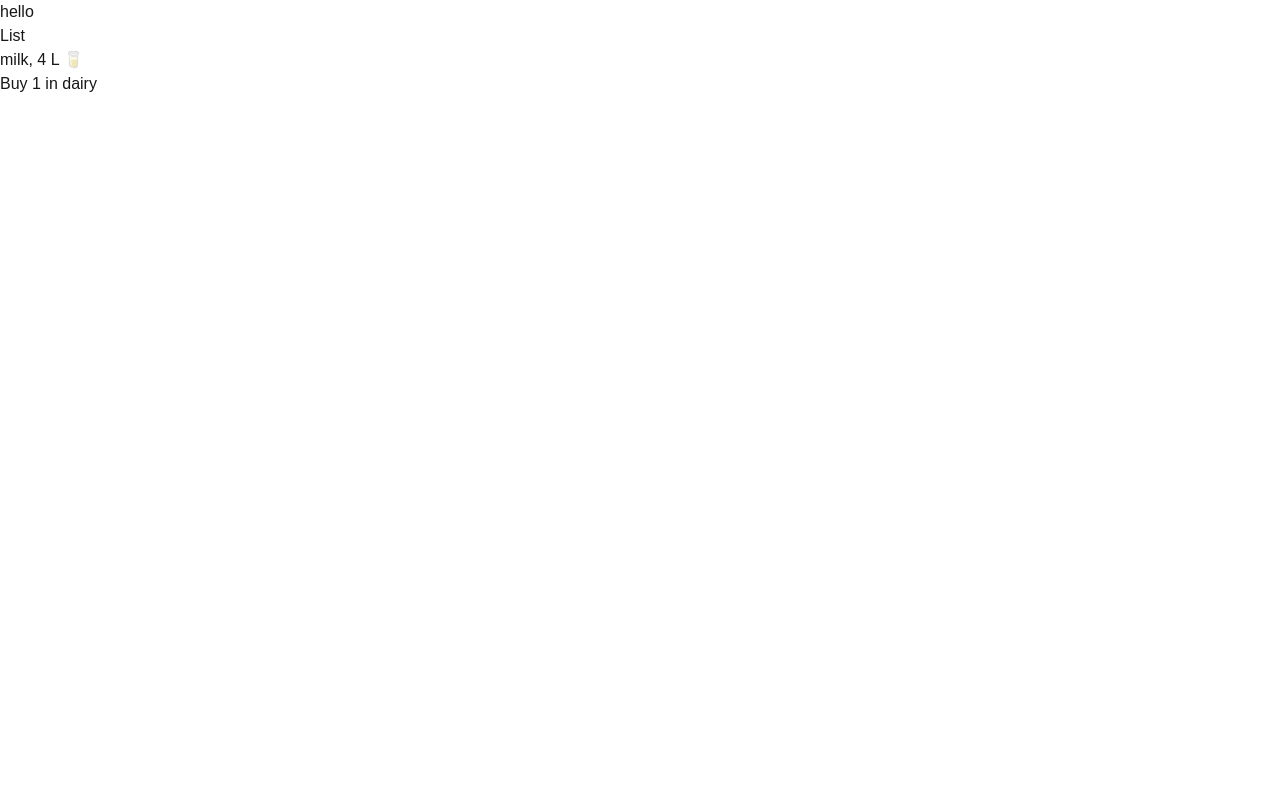
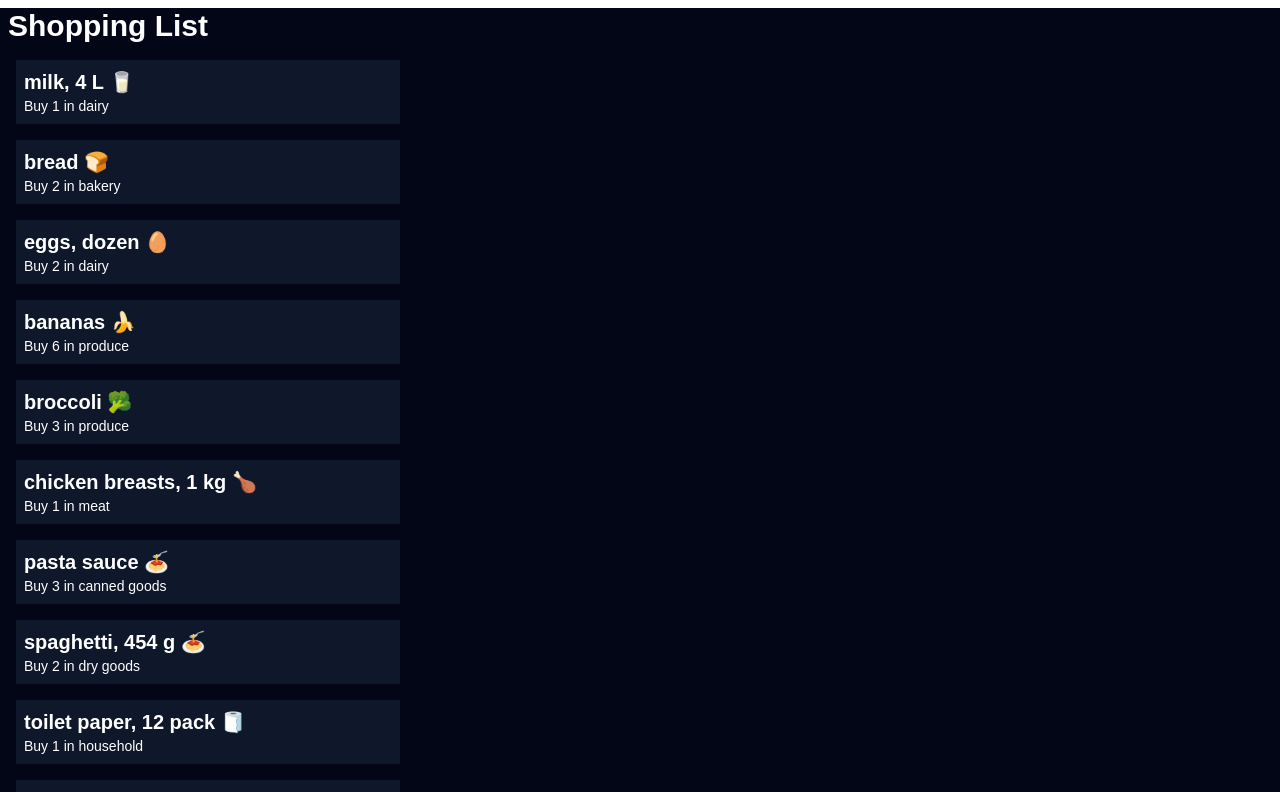
Before and after one commit to Florawang43/cprg306-assignments, a Next.js app: page /week-3 in a window 1280 px wide. Shown: the top 792 px of the page. Built offline with nearby package versions, Linux system fonts and the light colour scheme.

Commit message:
fix:bugs

```diff
--- a/app/page.js
+++ b/app/page.js
@@ -3,12 +3,34 @@ import Link from "next/link";
 import StudentInfo from "./week-2/student-info";
 
 export default function Home() {
+  const weeks = [
+    { weekname: "week-1", weekLink: "/week-1" },
+    { weekname: "week-2", weekLink: "/week-2" },
+    { weekname: "week-3", weekLink: "/week-3" },
+    { weekname: "week-4", weekLink: "/week-4" },
+    { weekname: "week-5", weekLink: "/week-5" },
+    { weekname: "week-6", weekLink: "/week-6" },
+  ];
   return (
-    <div>
-      <h1>CPRG 306: Web Development 2 - Assignments</h1>
-      <Link href="/week-2">week-2</Link>
+    <div className="z-10 max-w-5xl w-full items-center justify-between text-sm">
+      <h1 className="text-4xl font-bold mb-5">
+        CPRG 306: Web Development 2 - Assignments
+      </h1>
+      <ul>
+        {weeks.map((week) => {
+          return (
+            <li
+              key={week.weekname}
+              className="hover:text-green-400 hover:underline"
+            >
+              <Link href={week.weekname}>{week.weekname}</Link>
+            </li>
+          );
+        })}
+      </ul>
+      {/* <Link href="/week-2">week-2</Link>
       <hr />
-      <Link href="/week-3">week-3</Link>
+      <Link href="/week-3">week-3</Link> */}
     </div>
   );
 }
--- /dev/null
+++ b/app/week-1/page.js
@@ -0,0 +1,7 @@
+import React from "react";
+
+function Page() {
+  return <div>week-1</div>;
+}
+
+export default Page;
--- a/app/week-3/item-list.js
+++ b/app/week-3/item-list.js
@@ -1,5 +1,7 @@
+import React from "react";
 import Item from "./item";
 
+function ItemList() {
   const item1 = {
     name: "milk, 4 L 🥛",
     quantity: 1,
@@ -71,8 +73,7 @@ const item12 = {
     quantity: 4,
     category: "household",
   };
-
-const itemList = [
+  const items = [
     item1,
     item2,
     item3,
@@ -86,34 +87,17 @@ const itemList = [
     item11,
     item12,
   ];
-
-export default function ItemList() {
-  console.log(itemList);
   return (
-    <div>
-      <label>List</label>
-      {/* {itemList.map((item) => {
-        console.log(item);
-        <Item
-          name={item.name}
-          quantity={item.quantity}
-          category={item.category}
-        />;
-      })} */}
-      {itemList.map((item, index) => {
-        console.log(item);
-        <Item
-          key={index}
-          name={item.name}
-          quantity={item.quantity}
-          category={item.category}
-        />;
+    <ul>
+      {items.map((item) => {
+        return (
+          <li key={item.name} className="p-2 m-4 bg-slate-900 max-w-sm">
+            <Item params={item} />
+          </li>
+        );
       })}
-      <Item
-        name={item1.name}
-        quantity={item1.quantity}
-        category={item1.category}
-      />
-    </div>
+    </ul>
   );
 }
+
+export default ItemList;
--- a/app/week-3/item.js
+++ b/app/week-3/item.js
@@ -1,11 +1,15 @@
-export default function Item({ name, quantity, category }) {
-  console.log(name, quantity, category);
+import React from "react";
+
+function Item({ params }) {
+  const { name, quantity, category } = params;
   return (
     <div>
-      <h2>{name}</h2>
-      <div>
+      <h2 className="text-xl font-bold text-white">{name}</h2>
+      <div className="text-sm">
         Buy {quantity} in {category}
       </div>
     </div>
   );
 }
+
+export default Item;
--- a/app/week-3/page.js
+++ b/app/week-3/page.js
@@ -1,10 +1,13 @@
+import React from "react";
 import ItemList from "./item-list";
 
-export default function Page() {
+function Page() {
   return (
-    <main>
-      <h2>hello</h2>
+    <div className="bg-slate-950 text-white">
+      <h1 className="text-3xl font-bold m-2">Shopping List</h1>
       <ItemList />
-    </main>
+    </div>
   );
 }
+
+export default Page;
```
Also changed, not shown: 1 other file (tests, documents, lock files or other folders). Lines whose indentation alone changed are shown as unchanged.
